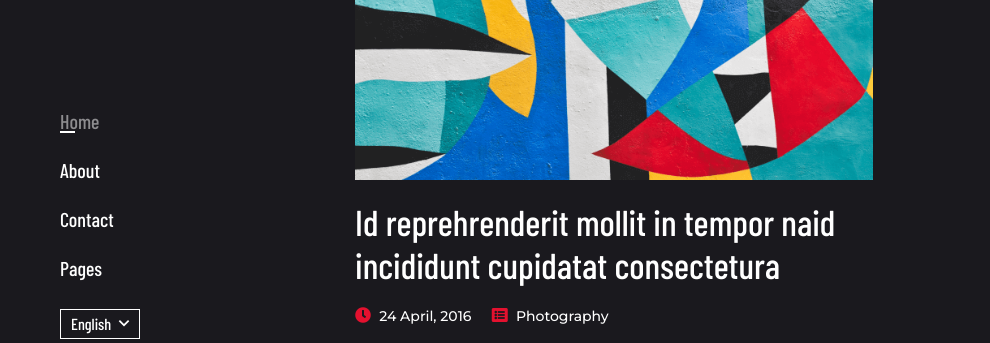
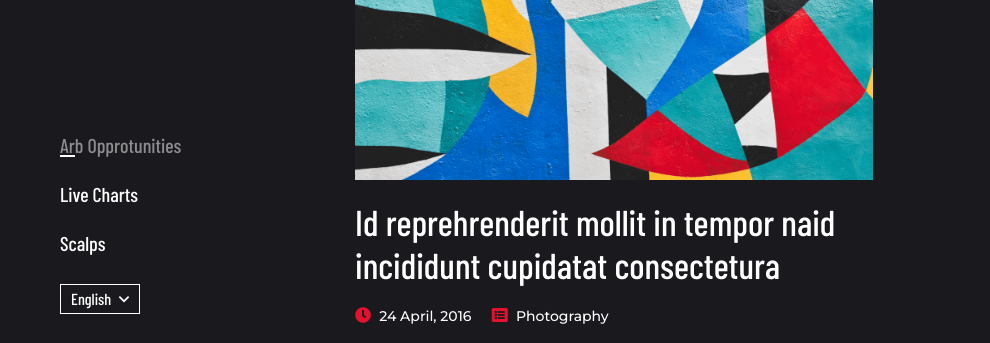
Before and after one commit to cordellec/CPNT201-A2-GALAXY, a website: page theme/index.html in a window 1280 px wide. Shown: the part 237-580 px from the top of the page, 0-990 px from the left. Drawn offline with nearby package versions, Linux system fonts and the light colour scheme.

Commit message:
Changed The Sub Menu On The Left/Added Bio Photo

```diff
--- a/theme/index.html
+++ b/theme/index.html
@@ -51,22 +51,13 @@
     <div class="navbar navbar-dark my-4 p-0 font-primary">
         <ul class="navbar-nav w-100">
             <li class="nav-item active">
-                <a class="nav-link text-white px-0 pt-0" href="index.html">Home</a>
+                <a class="nav-link text-white px-0 pt-0" href="index.html">Arb Opprotunities</a>
             </li>
             <li class="nav-item ">
-                <a class="nav-link text-white px-0" href="about.html">About</a>
+                <a class="nav-link text-white px-0" href="about.html">Live Charts</a>
             </li>
             <li class="nav-item ">
-                <a class="nav-link text-white px-0" href="contact.html">Contact</a>
-            </li>
-            <li class="nav-item  accordion">
-                <div id="drop-menu" class="drop-menu collapse">
-                    <a class="d-block " href="index-2.html">Home 2</a>
-                    <a class="d-block " href="category.html">Category</a>
-                    <a class="d-block " href="post-details.html">Post Details</a>
-                    <a class="d-block " href="privacy.html">Privacy &amp; Policy</a>
-                </div>
-                <a class="nav-link text-white" href="#!" role="button" data-toggle="collapse" data-target="#drop-menu" aria-expanded="false" aria-controls="drop-menu">Pages</a>
+                <a class="nav-link text-white px-0" href="contact.html">Scalps</a>
             </li>
             <li class="nav-item mt-3">
                 <select class="custom-select bg-transparent rounded-0 text-white shadow-none" id="pick-lang">
```
Also changed, not shown: theme/images/297886961_808663590494211_7573087482575606055_n.jpg (added), 1 other file.
